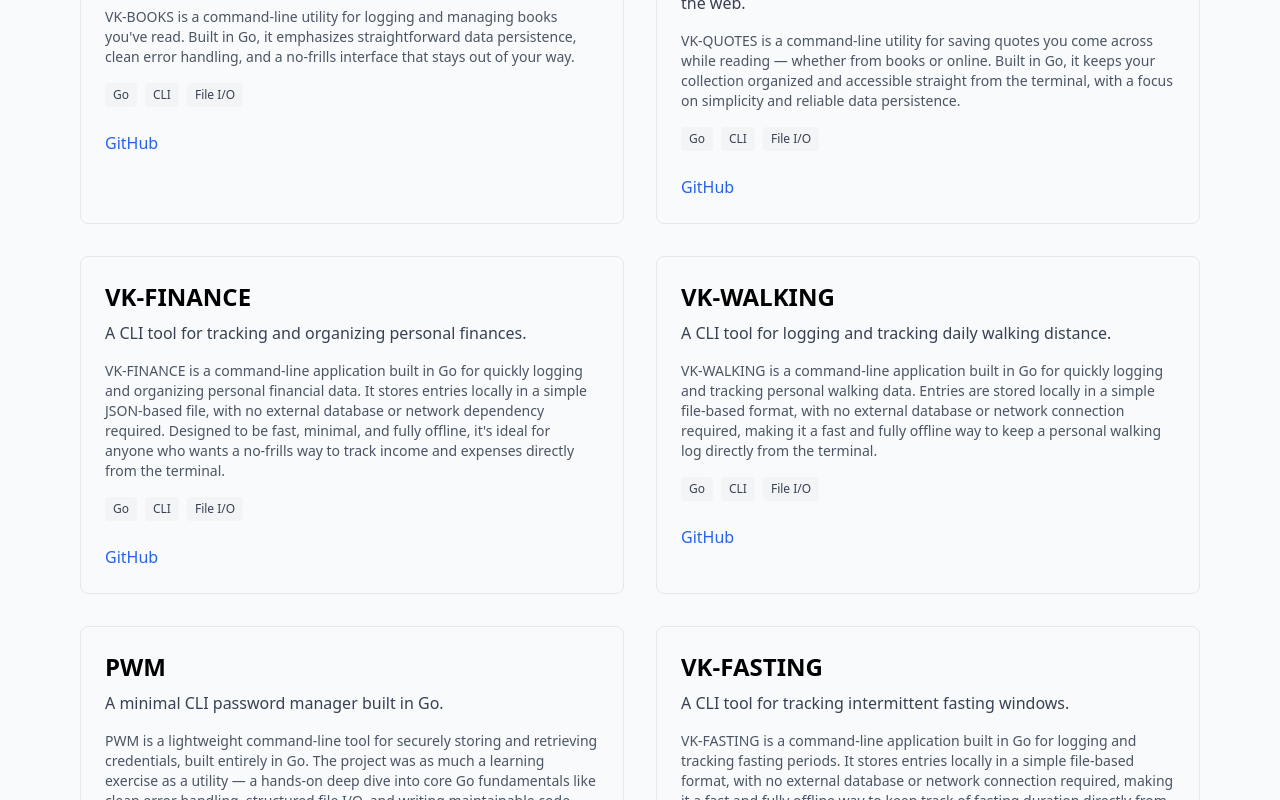
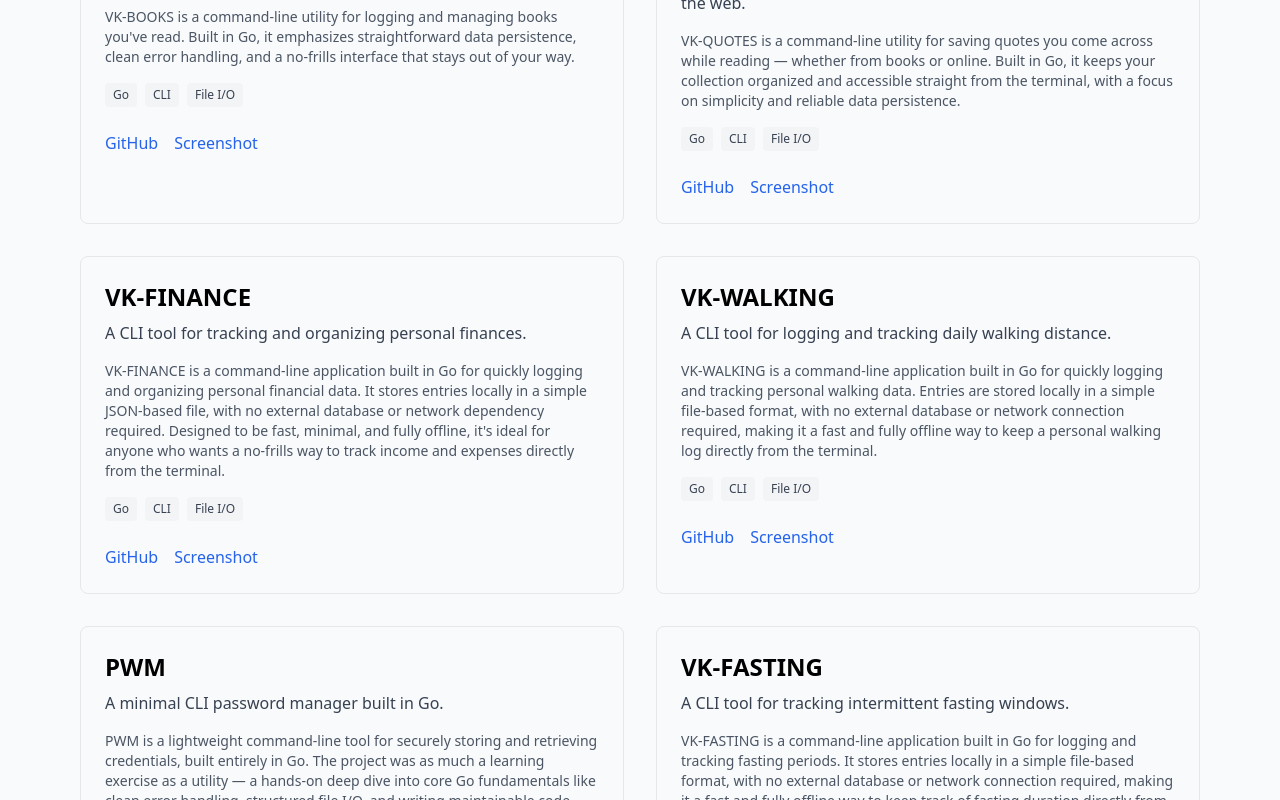
Before and after one commit to VkHyperNova/vk-portfolio-github, a Next.js app: page /projects in a window 1280 px wide. Shown: the part 800-1600 px from the top of the page. Built offline with nearby package versions, Linux system fonts and the light colour scheme.

Commit message:
Add screenshot links to project details

```diff
--- a/src/app/projects/page.js
+++ b/src/app/projects/page.js
@@ -75,6 +75,16 @@ export default function ProjectsPage() {
                   Live Demo
                 </Link>
               )}
+
+              {project.screenshot && (
+                <Link
+                  href={project.screenshot}
+                  target="_blank"
+                  className="text-blue-600 hover:underline"
+                >
+                  Screenshot
+                </Link>
+              )}
             </div>
           </article>
         ))}
--- a/src/data/projects.js
+++ b/src/data/projects.js
@@ -27,6 +27,7 @@ export const projects = [
       "VK-BOOKS is a command-line utility for logging and managing books you've read. Built in Go, it emphasizes straightforward data persistence, clean error handling, and a no-frills interface that stays out of your way.",
     tech: ["Go", "CLI", "File I/O"],
     github: "https://github.com/VkHyperNova/VK-Books",
+    screenshot: "test",
     live: "",
   },
   {
@@ -37,6 +38,7 @@ export const projects = [
       "VK-QUOTES is a command-line utility for saving quotes you come across while reading — whether from books or online. Built in Go, it keeps your collection organized and accessible straight from the terminal, with a focus on simplicity and reliable data persistence.",
     tech: ["Go", "CLI", "File I/O"],
     github: "https://github.com/VkHyperNova/VK-Quotes",
+    screenshot: "test",
     live: "",
   },
   {
@@ -47,6 +49,7 @@ export const projects = [
       "VK-FINANCE is a command-line application built in Go for quickly logging and organizing personal financial data. It stores entries locally in a simple JSON-based file, with no external database or network dependency required. Designed to be fast, minimal, and fully offline, it's ideal for anyone who wants a no-frills way to track income and expenses directly from the terminal.",
     tech: ["Go", "CLI", "File I/O"],
     github: "https://github.com/VkHyperNova/VK-FINANCE",
+    screenshot: "test",
     live: "",
   },
   {
@@ -57,6 +60,7 @@ export const projects = [
       "VK-WALKING is a command-line application built in Go for quickly logging and tracking personal walking data. Entries are stored locally in a simple file-based format, with no external database or network connection required, making it a fast and fully offline way to keep a personal walking log directly from the terminal.",
     tech: ["Go", "CLI", "File I/O"],
     github: "https://github.com/VkHyperNova/vk-walking",
+    screenshot: "test",
     live: "",
   },
   {
@@ -67,6 +71,7 @@ export const projects = [
       "PWM is a lightweight command-line tool for securely storing and retrieving credentials, built entirely in Go. The project was as much a learning exercise as a utility — a hands-on deep dive into core Go fundamentals like clean error handling, structured file I/O, and writing maintainable code without unnecessary abstraction or complexity.",
     tech: ["Go", "CLI", "File I/O"],
     github: "https://github.com/VkHyperNova/PWM",
+    screenshot: "test",
     live: "",
   },
   {
@@ -77,6 +82,7 @@ export const projects = [
       "VK-FASTING is a command-line application built in Go for logging and tracking fasting periods. It stores entries locally in a simple file-based format, with no external database or network connection required, making it a fast and fully offline way to keep track of fasting duration directly from the terminal.",
     tech: ["Go", "CLI", "File I/O"],
     github: "https://github.com/VkHyperNova/vk-fasting",
+    screenshot: "test",
     live: "",
   },
   {
@@ -87,6 +93,7 @@ export const projects = [
       "vk-youtube-downloader is a command-line application built in Go for downloading YouTube videos and extracting them as audio files. It offers a simple, no-frills way to grab music or audio content directly from the terminal, without needing a browser or third-party GUI app.",
     tech: ["Go", "CLI", "File I/O"],
     github: "https://github.com/VkHyperNova/vk-youtube-downloader",
+    screenshot: "test",
     live: "",
   },
   {
@@ -97,6 +104,7 @@ export const projects = [
       "vk-time is a command-line productivity tool built in Go that helps you stay focused on a task. It runs a countdown timer while playing music, keeps the computer awake by preventing it from going to sleep, and sounds an alarm when time is up. I use it for meditation sessions, but it works just as well as a general focus or Pomodoro-style timer.",
     tech: ["Go", "CLI", "File I/O"],
     github: "https://github.com/VkHyperNova/vk-time",
+    screenshot: "test",
     live: "",
   },
   {
@@ -107,6 +115,7 @@ export const projects = [
       "vk-weather is a command-line application built in Go that fetches and displays current weather information directly in the terminal. It pulls live data from an online weather source, giving a quick, no-browser-needed way to check conditions on the go.",
     tech: ["Go", "CLI", "File I/O"],
     github: "https://github.com/VkHyperNova/VK-Weather",
+    screenshot: "test",
     live: "",
   },
   {
```
